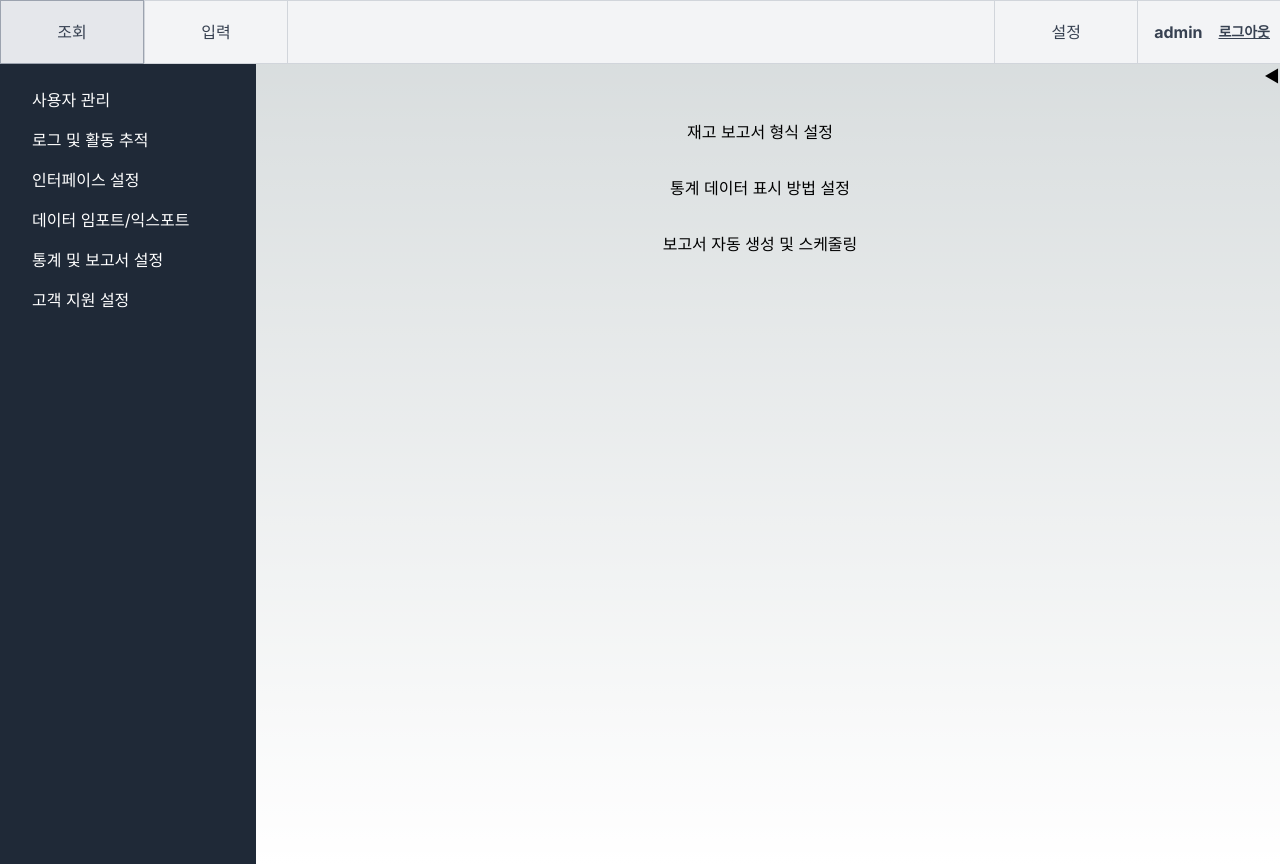
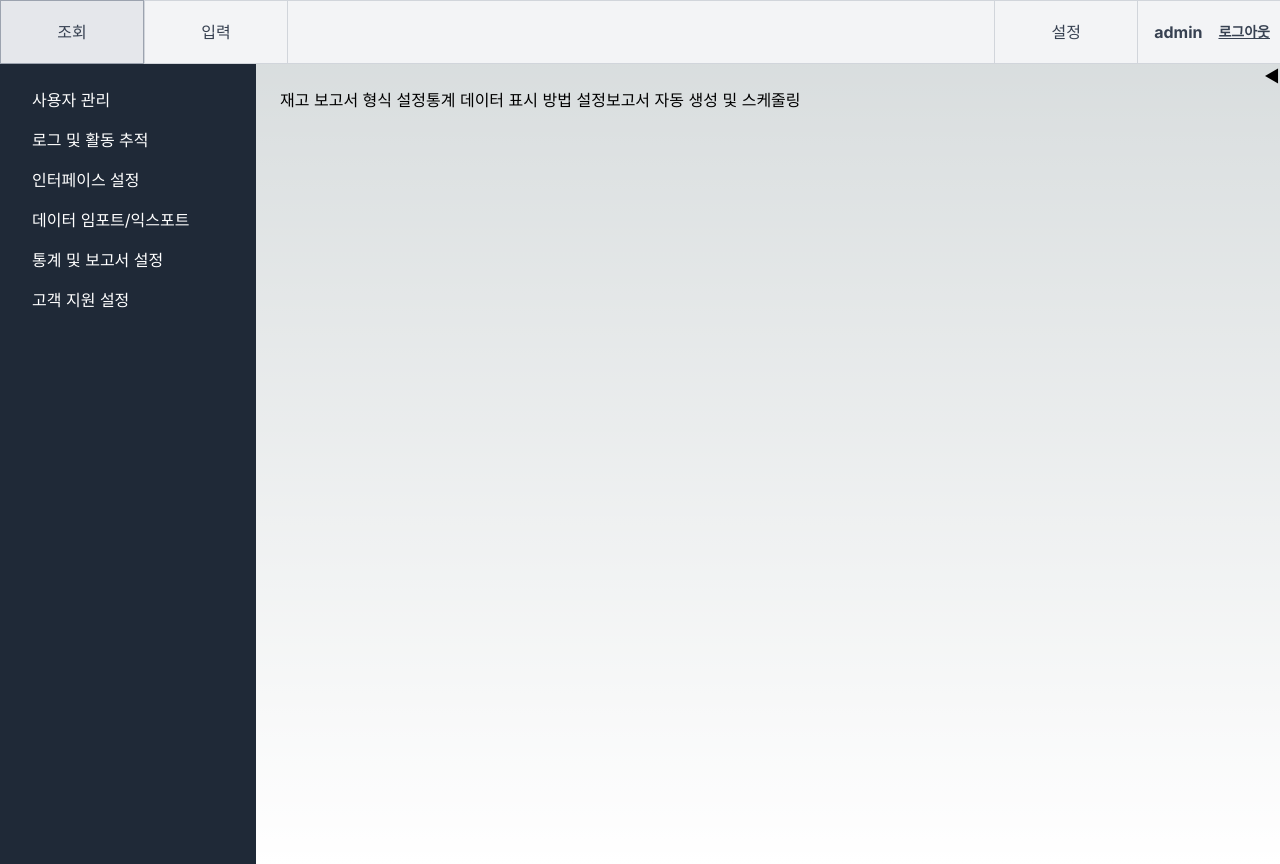
Before and after one commit to KDT-IaaS-Class-Two-Group/KDT-IaaS-2-ProjectA-1team, a Next.js app in the folder frontnext/: page /TabSetting in a window 1280 px wide. Both pictures are taken after a click on the item "통계 및 보고서 설정". Built offline with nearby package versions, Linux system fonts and the light colour scheme.

Commit message:
:art: 정호연 : styles edit

```diff
--- a/frontnext/src/app/ui/SettingMoules/ReportSettings.tsx
+++ b/frontnext/src/app/ui/SettingMoules/ReportSettings.tsx
@@ -1,13 +1,19 @@
 import React from 'react';
-import { SettingStyles } from '../styles/styles-ys';
+import TotalStyles from '../styles/TotalStyles';
 
 const ReportSettings = () => {
   return (
-    <div className={SettingStyles.contentStyle}>
-      <div className="flex flex-col space-y-4">
-        <button className={SettingStyles.button}>재고 보고서 형식 설정</button>
-        <button className={SettingStyles.button}>통계 데이터 표시 방법 설정</button>
-        <button className={SettingStyles.button}>보고서 자동 생성 및 스케줄링</button>
+    <div className={TotalStyles.SettingContentStyle}>
+      <div className={TotalStyles.SettingButtonContainer}>
+        <button className={TotalStyles.SettingButton}>
+          재고 보고서 형식 설정
+        </button>
+        <button className={TotalStyles.SettingButton}>
+          통계 데이터 표시 방법 설정
+        </button>
+        <button className={TotalStyles.SettingButton}>
+          보고서 자동 생성 및 스케줄링
+        </button>
       </div>
     </div>
   );
```
